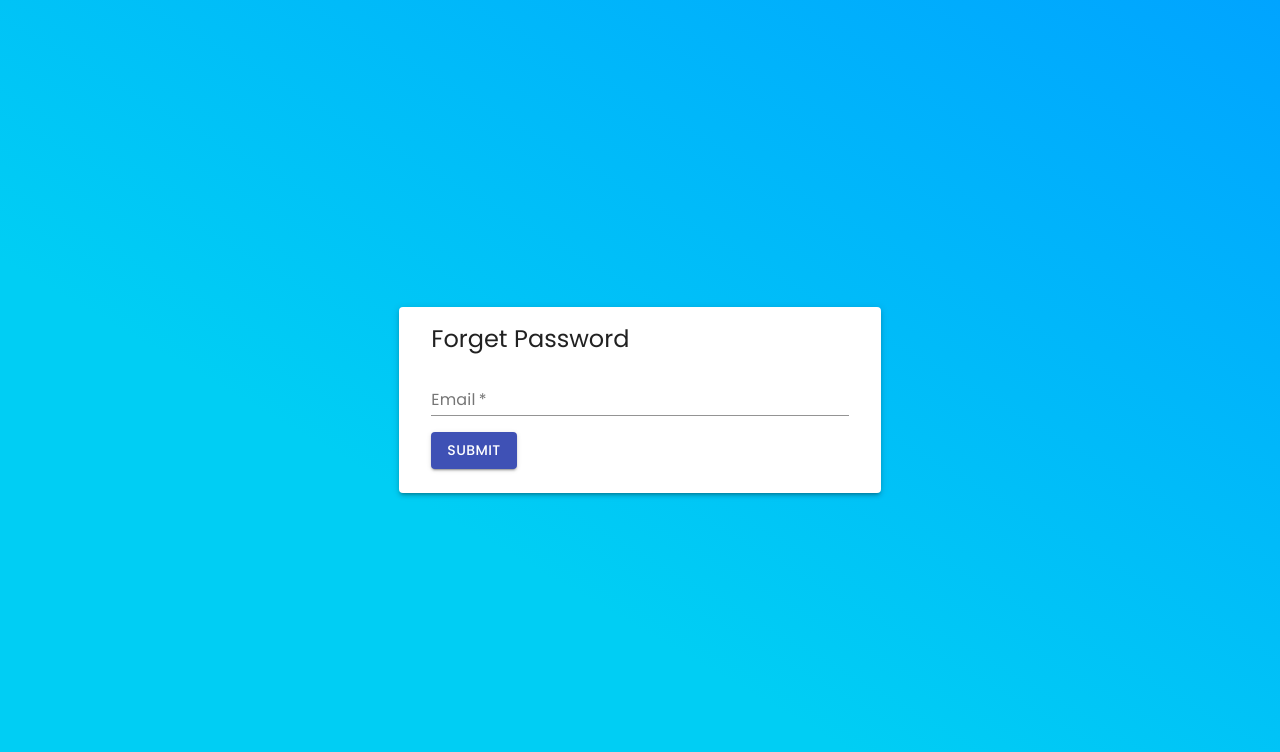
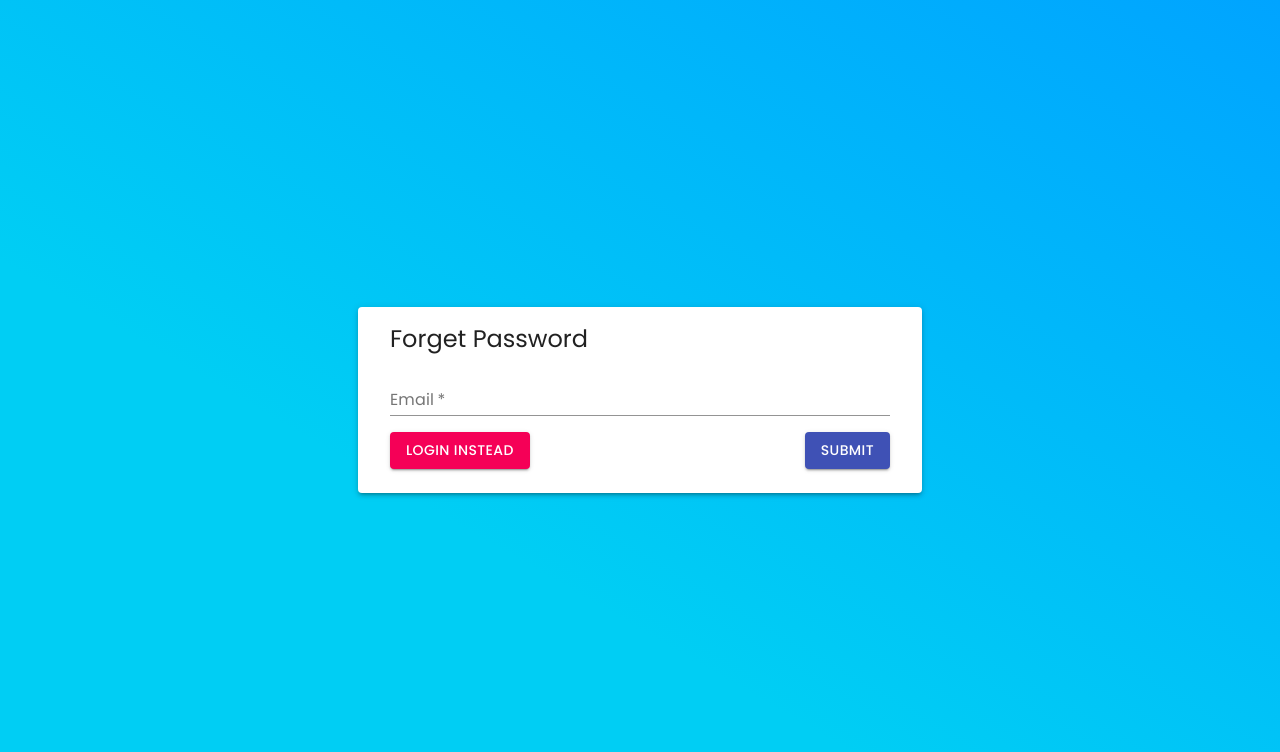
Before and after one commit to nischay2x/odr-front, a React (Create React App) app: page /forget-password in a window 1280 px wide. Shown: the top 752 px of the page. Built offline with nearby package versions, Linux system fonts and the light colour scheme.

Commit message:
back to login page

```diff
--- a/src/components/QuestionStepper.jsx
+++ b/src/components/QuestionStepper.jsx
@@ -62,7 +62,6 @@ export default function TextMobileStepper() {
           [id]: newValue
       }))
   }
-  React.useEffect(() => { console.log(answers) }, [answers])
 
   const handleNext = () => {
     setActiveStep((prevActiveStep) => prevActiveStep + 1);
--- a/src/pages/login/forget.jsx
+++ b/src/pages/login/forget.jsx
@@ -8,6 +8,7 @@ import {
 } from "@material-ui/core";
 import { Alert } from "@mui/material";
 import { useState, useReducer } from "react";
+import { useNavigate } from "react-router-dom";
 
 import { loginWithEmail } from "../../actions/auth.js";
 import { forgetPassword, resetPassword } from "../../api/auth.js";
@@ -25,6 +26,7 @@ const localReducer = (state, action) => {
 const emptyData = { email: "", newPassword: "", otp: "" };
 
 export default function ForgetPassword() {
+    const navigate = useNavigate();
   const [state, dispatch] = useReducer(localReducer, initialState);
 
   const [data, setData] = useState(emptyData);
@@ -98,9 +100,20 @@ export default function ForgetPassword() {
             </Grid>
 
             <Grid item xs={12} md={12}  lg={12}>
+                <Grid container justifyContent="space-between">
+                <Button
+                  variant="contained"
+                  color="secondary"
+                  onClick={() => {
+                    navigate("/login", { replace: true })
+                  }}
+                >
+                  Login Instead
+                </Button>
                 <Button color="primary" type="submit" variant="contained">
                   Submit
                 </Button>
+              </Grid>
             </Grid>
           </Grid>
         </Box>
```
